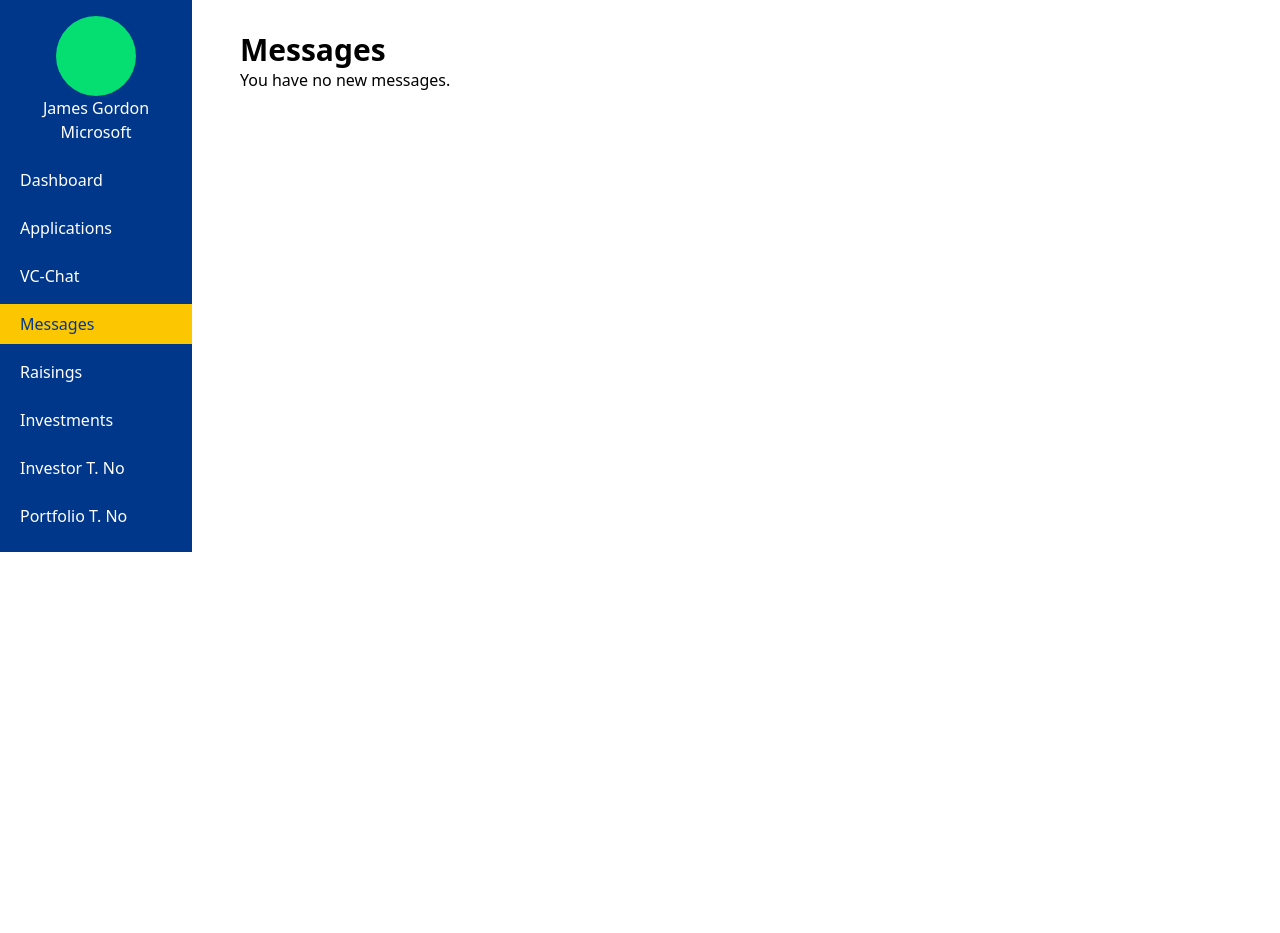
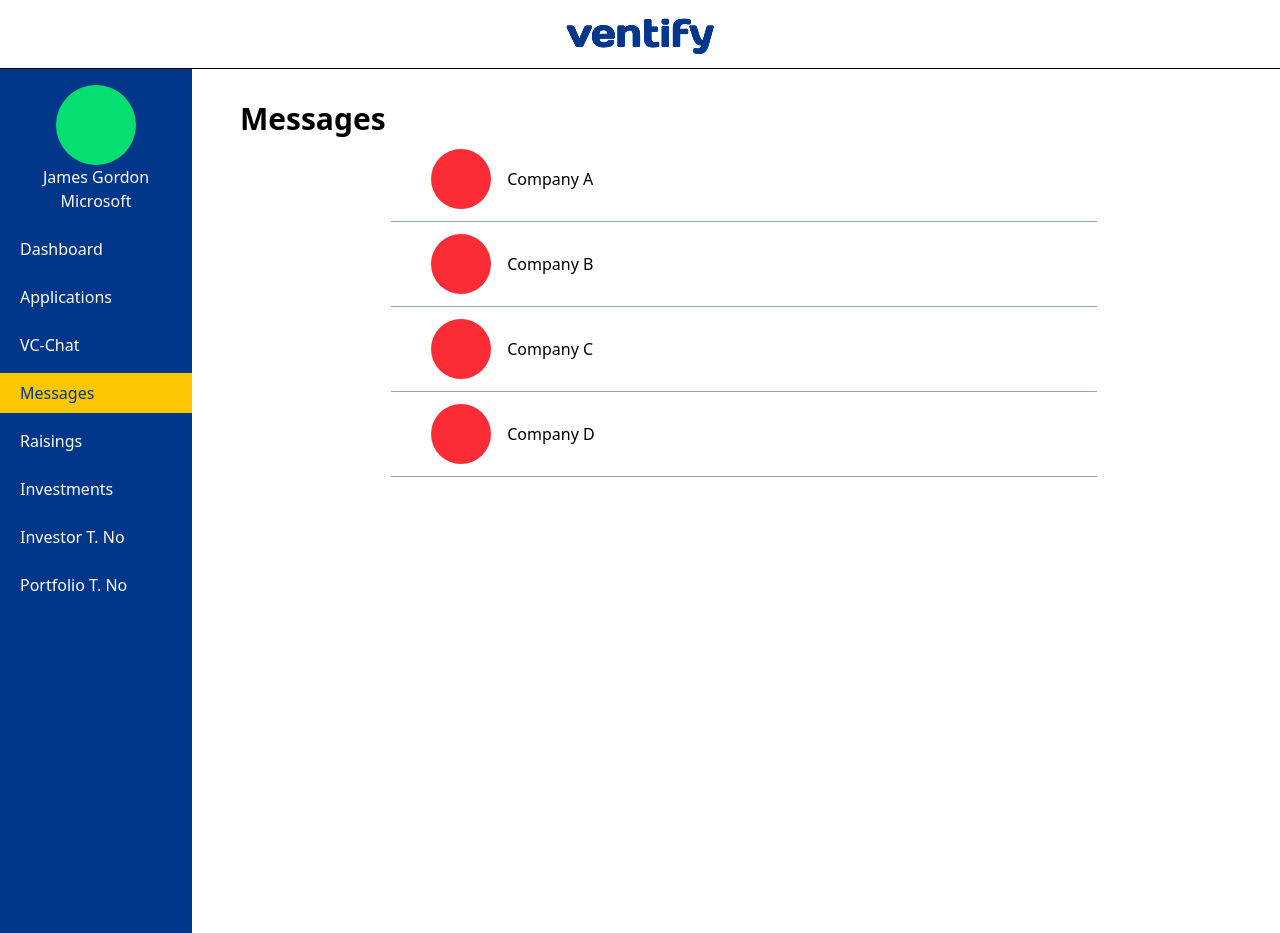
Before and after one commit to Ventify-Org/Ventify-Frontend, a React (Vite) app in the folder ventify/: page /dashboard in a window 1280 px wide. Both pictures are taken after a click on the button "Messages". Before the commit the page ends 800 px from the top, so only its background shows below. Built offline with nearby package versions, Linux system fonts and the light colour scheme.

Commit message:
Add Messages component and integrate into Dashboard

```diff
--- a/ventify/src/components/Dashboard.tsx
+++ b/ventify/src/components/Dashboard.tsx
@@ -1,6 +1,7 @@
 import { useState } from "react";
 import Raisings from "./Raisings";
 import DashboardMenu from "./Dashboard-Menu";
+import Messages from "./Messages";
 
 const Dashboard = () => {
   const [activeSection, setActiveSection] = useState<string>("Dashboard");
@@ -23,12 +24,7 @@ const Dashboard = () => {
         <p>Chat shii</p>
       </div>
     ),
-    Messages: (
-      <div>
-        <h1 className="text-3xl font-bold">Messages</h1>
-        <p>You have no new messages.</p>
-      </div>
-    ),
+    Messages: <Messages />,
     Raisings: (
       <Raisings
         selectedCompany={selectedCompany}
@@ -56,9 +52,14 @@ const Dashboard = () => {
   };
 
   return (
-    <section className="flex gap-4">
+    <section className="flex flex-col min-h-screen">
+      <div className="border-b-[1.5px] flex items-center justify-center py-1">
+        <img src="/logo.png" />
+      </div>
+
+      <div className="flex gap-4 flex-grow min-h-screen">
         {/* Sidebar */}
-      <div className="w-[15%] bg-[#00378B] text-white flex flex-col items-center py-4">
+        <div className="w-[15%] bg-[#00378B] text-white flex flex-col items-center py-4 min-h-screen">
           <div className="w-20 h-20 rounded-full bg-green-400"></div>
           <p>James Gordon</p>
           <p>Microsoft</p>
@@ -68,7 +69,9 @@ const Dashboard = () => {
               <button
                 key={section}
                 className={`px-5 py-2 w-full text-left ${
-                activeSection === section ? "bg-yellow-400 text-[#00378B]" : ""
+                  activeSection === section
+                    ? "bg-yellow-400 text-[#00378B]"
+                    : ""
                 }`}
                 onClick={() => setActiveSection(section)}
               >
@@ -79,7 +82,10 @@ const Dashboard = () => {
         </div>
 
         {/* Main Content */}
-      <div className="w-3/4 flex flex-col p-8">{sections[activeSection]}</div>
+        <div className="flex-1 flex flex-col p-8">
+          {sections[activeSection]}
+        </div>
+      </div>
     </section>
   );
 };
--- /dev/null
+++ b/ventify/src/components/Messages.tsx
@@ -0,0 +1,95 @@
+import { useState } from "react";
+import { BiArrowFromRight, BiMicrophone, BiSend } from "react-icons/bi";
+
+const Messages = () => {
+  const [selectedCompany, setSelectedCompany] = useState<string | null>(null);
+  const [messages, setMessages] = useState<{ text: string; sender: string }[]>([
+    { text: "Hello, how's the update?", sender: "Company" },
+    { text: "We are working on it, should be done soon!", sender: "Company" },
+    { text: "Alright, keep me posted.", sender: "Me" },
+  ]);
+  const [newMessage, setNewMessage] = useState("");
+
+  const handleSendMessage = () => {
+    if (newMessage.trim() !== "") {
+      setMessages([...messages, { text: newMessage, sender: "Me" }]);
+      setNewMessage(""); // Clear input
+    }
+  };
+
+  return (
+    <div className="flex flex-col w-full h-screen">
+      {selectedCompany ? (
+        // Chat Interface
+        <div className="flex flex-col h-full">
+          {/* Navbar */}
+          <div className="flex justify-between px-6 py-3 border-b-[1.5px] items-center">
+            <div className="flex gap-5 items-center">
+              <BiArrowFromRight
+                size={18}
+                onClick={() => setSelectedCompany(null)}
+                className="cursor-pointer"
+              />
+              <div className="bg-red-500 rounded-full w-10 h-10"></div>
+              <p>{selectedCompany}</p>
+            </div>
+            <BiMicrophone size={18} />
+          </div>
+
+          {/* Chat Messages */}
+          <div id="msg" className="flex flex-col flex-grow p-4 overflow-y-auto">
+            {messages.map((msg, index) => (
+              <div
+                key={index}
+                className={`max-w-[70%] px-4 py-2 my-1 rounded-lg ${
+                  msg.sender === "Me"
+                    ? "bg-blue-500 text-white self-end"
+                    : "bg-gray-200 text-black self-start"
+                }`}
+              >
+                {msg.text}
+              </div>
+            ))}
+          </div>
+
+          <div className="p-3 flex items-center">
+            <div className="relative w-full">
+              <input
+                type="text"
+                className="w-full border-[1.5px] outline-0 rounded-sm px-3 py-2 pr-10"
+                placeholder="Type a message..."
+                value={newMessage}
+                onChange={(e) => setNewMessage(e.target.value)}
+              />
+              <BiSend
+                onClick={handleSendMessage}
+                className="absolute right-3 top-1/2 transform -translate-y-1/2 text-[#00378B] cursor-pointer text-xl"
+              />
+            </div>
+          </div>
+        </div>
+      ) : (
+        // Company List
+        <div>
+          <h1 className="text-3xl font-bold">Messages</h1>
+          <div className="flex flex-col items-center h-full">
+            {["Company A", "Company B", "Company C", "Company D"].map(
+              (company) => (
+                <div
+                  key={company}
+                  className="border-b-[1px] border-slate-400 flex py-3 gap-4 items-center w-[70%] px-10 cursor-pointer"
+                  onClick={() => setSelectedCompany(company)}
+                >
+                  <div className="bg-red-500 w-15 h-15 rounded-full"></div>
+                  <p>{company}</p>
+                </div>
+              )
+            )}
+          </div>
+        </div>
+      )}
+    </div>
+  );
+};
+
+export default Messages;
--- a/ventify/src/components/Raisings.tsx
+++ b/ventify/src/components/Raisings.tsx
@@ -29,7 +29,7 @@ const Raisings = ({
   ) : (
     <div>
       <h1 className="text-3xl font-bold">Raisings</h1>
-      <div className="flex flex-col items-center mt-12">
+      <div className="flex flex-col items-center">
         {["Company A", "Company B", "Company C", "Company D"].map((company) => (
           <div
             key={company}
```
Lines whose indentation alone changed are shown as unchanged.
